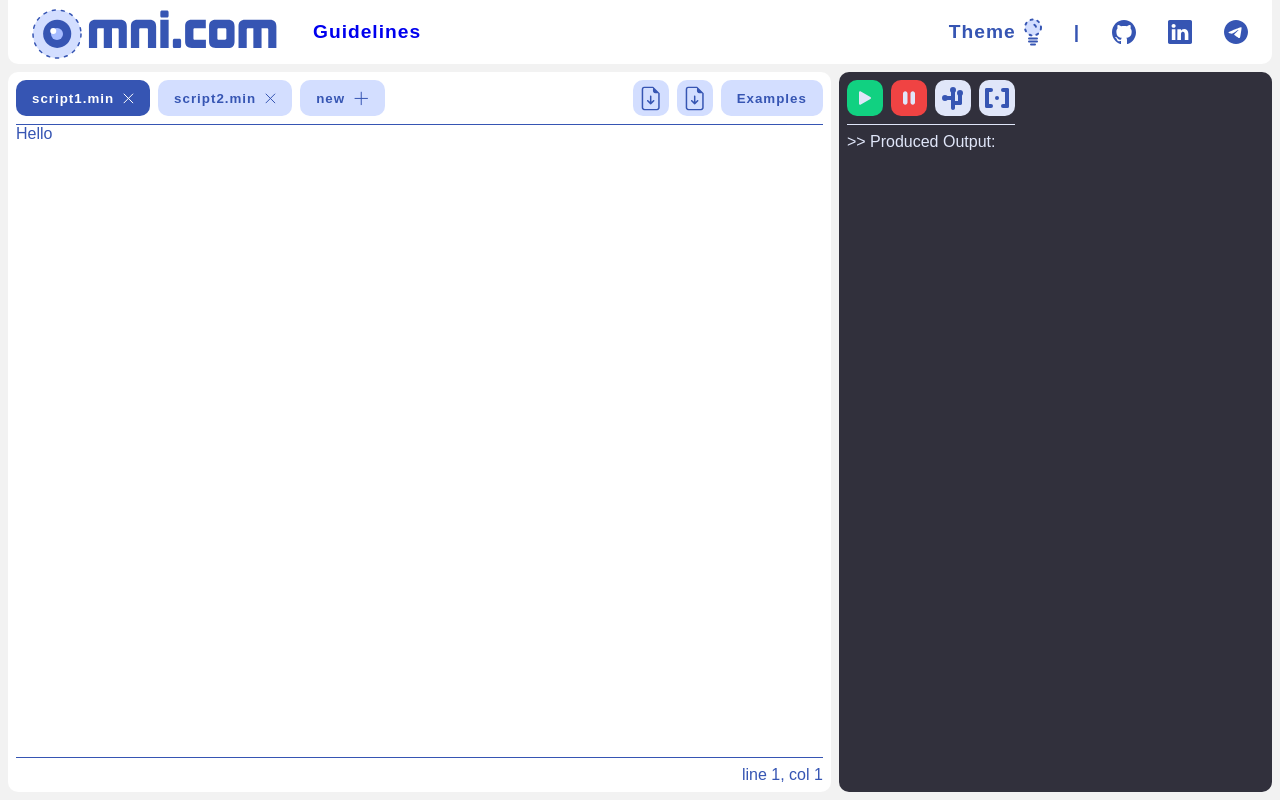
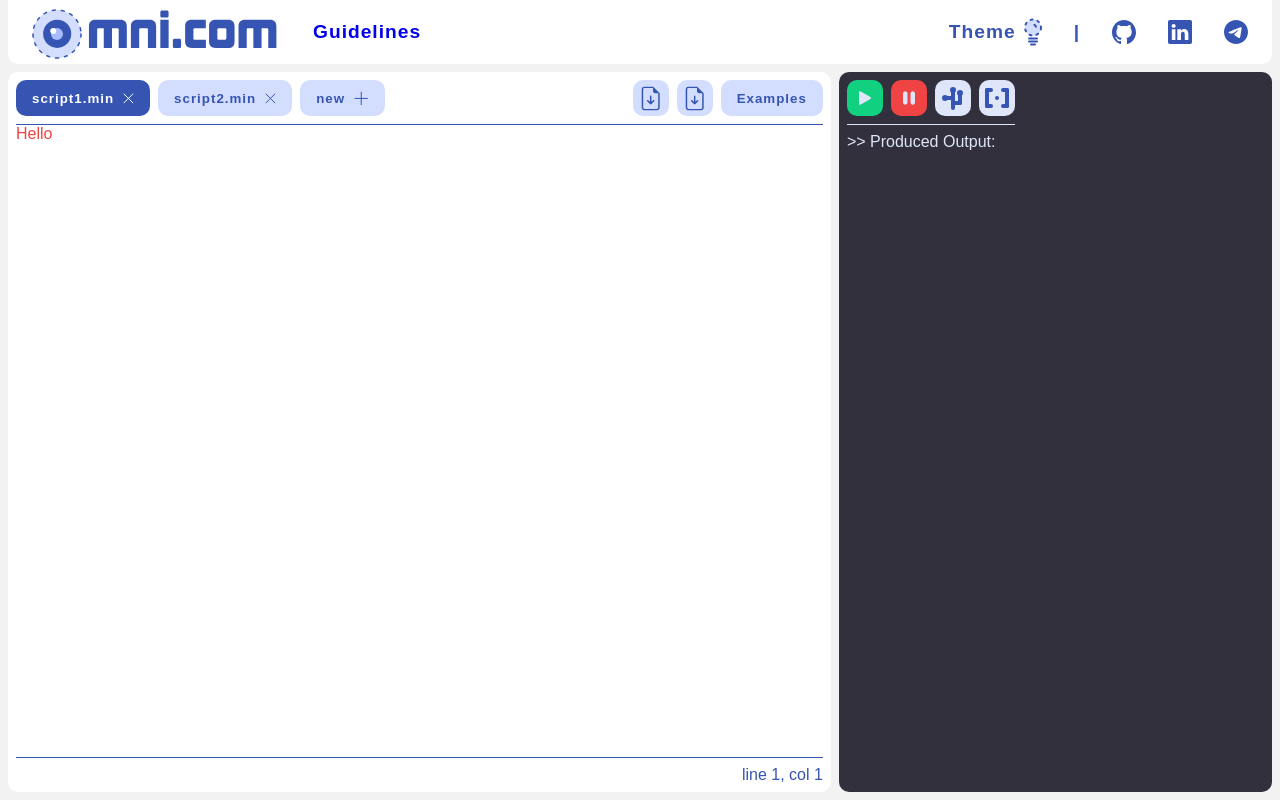
Before and after one commit to KalenskyyAlex/omni-com, a React (Create React App) app: page /sandbox in a window 1280 px wide. Built offline with nearby package versions, Linux system fonts and the light colour scheme; a web font is replaced by a local one.

Commit message:
examples opening

```diff
--- a/src/Codespace/Codespace.tsx
+++ b/src/Codespace/Codespace.tsx
@@ -3,9 +3,11 @@ import {ReactEventHandler, useEffect, useRef, useState} from "react";
 import '../index.css';
 import './Codespace.css';
 import Examples from "../Examples/Examples";
+import Linter from "../Linter/Linter";
 
 interface CodespaceProps {
     callback: Function;
+    exampleCallback: Function;
 }
 
 function Codespace(props: CodespaceProps) {
@@ -29,6 +31,24 @@ function Codespace(props: CodespaceProps) {
         currentTabContent.current = tabContents[index];
     }
 
+    useEffect(() => {
+        let example;
+        if ((example = props.exampleCallback()) !== null) {
+            let newTabIndex = tabNames.length;
+
+            let newTabContents = [...tabContents, example[0]];
+            let newTabNames = [...tabNames, [newTabIndex, example[1]]];
+
+            console.log(newTabContents);
+
+            setTabContent(newTabContents);
+            setTabNames(newTabNames);
+            setActiveTabIndex(newTabIndex);
+
+            currentTabContent.current = newTabContents[newTabIndex];
+        }
+    }, [props]);
+
     let tabGroup = document.getElementById("code-tabs-group-1");
     tabGroup?.addEventListener("wheel", (event) => {
         if (tabGroup !== null) {
@@ -46,6 +66,7 @@ function Codespace(props: CodespaceProps) {
 
         let newTabContents = [...tabContents, ""];
         let newTabNames = [...tabNames, [newTabIndex, "new.min"]];
+
         setTabContent(newTabContents);
         setTabNames(newTabNames);
 
@@ -125,7 +146,7 @@ function Codespace(props: CodespaceProps) {
                         <div className="download-icon"></div>
                     </button>
                     <button id="examples" className="text-button code-secondary-text tab-secondary"
-                        onClick={() => props.callback({examplesActive: true})}>
+                            onClick={() => props.callback({examplesActive: true})}>
                         Examples
                     </button>
                 </div>
@@ -134,7 +155,7 @@ function Codespace(props: CodespaceProps) {
             {/*TODO lint*/}
             <div id="code-input" contentEditable={true} spellCheck={true}
                  suppressContentEditableWarning={true}>
-                {currentTabContent.current}
+                <Linter content={currentTabContent.current}></Linter>
             </div>
 
             <div className="horizontal-group overline-group code-border" style={{
--- a/src/Examples/Examples.tsx
+++ b/src/Examples/Examples.tsx
@@ -152,7 +152,15 @@ function Examples(props: ExamplesProps) {
                     <div className="horizontal-group fill-container examples-group-code" style={{
                         gap: '0px'
                     }}>
-                        <div className="code-panel">
+                        <div className="code-panel" onClick={() => {
+                            props.callback(
+                                {examplesActive: false},
+                                {
+                                    isExampleSelected: true,
+                                    exampleSelected: example1,
+                                    exampleSelectedTitle: 'HelloWorld.min'
+                                })
+                        }}>
                             <div className="horizontal-group fill-container underline-group hack" style={{
                                 justifyContent: "center"
                             }}>
@@ -161,7 +169,15 @@ function Examples(props: ExamplesProps) {
                             <Linter content={example1}/>
                             <div className="code-fade"></div>
                         </div>
-                        <div className="code-panel">
+                        <div className="code-panel" onClick={() => {
+                            props.callback(
+                                {examplesActive: false},
+                                {
+                                    isExampleSelected: true,
+                                    exampleSelected: example2,
+                                    exampleSelectedTitle: 'FizzBuzz.min'
+                                })
+                        }}>
                             <div className="horizontal-group fill-container underline-group hack" style={{
                                 justifyContent: "center"
                             }}>
@@ -174,7 +190,15 @@ function Examples(props: ExamplesProps) {
                     <div className="horizontal-group fill-container examples-group-code" style={{
                         gap: '0px'
                     }}>
-                        <div className="code-panel">
+                        <div className="code-panel" onClick={() => {
+                            props.callback(
+                                {examplesActive: false},
+                                {
+                                    isExampleSelected: true,
+                                    exampleSelected: example3,
+                                    exampleSelectedTitle: 'Factorial.min'
+                                })
+                        }}>
                             <div className="horizontal-group fill-container underline-group hack" style={{
                                 justifyContent: "center"
                             }}>
@@ -183,7 +207,15 @@ function Examples(props: ExamplesProps) {
                             <Linter content={example3}/>
                             <div className="code-fade"></div>
                         </div>
-                        <div className="code-panel">
+                        <div className="code-panel" onClick={() => {
+                            props.callback(
+                                {examplesActive: false},
+                                {
+                                    isExampleSelected: true,
+                                    exampleSelected: example4,
+                                    exampleSelectedTitle: 'CounterHello.min'
+                                })
+                        }}>
                             <div className="horizontal-group fill-container underline-group hack" style={{
                                 justifyContent: "center"
                             }}>
@@ -196,7 +228,15 @@ function Examples(props: ExamplesProps) {
                     <div className="horizontal-group fill-container examples-group-code" style={{
                         gap: '0px'
                     }}>
-                        <div className="code-panel">
+                        <div className="code-panel" onClick={() => {
+                            props.callback(
+                                {examplesActive: false},
+                                {
+                                    isExampleSelected: true,
+                                    exampleSelected: example5,
+                                    exampleSelectedTitle: 'SayHi.min'
+                                })
+                        }}>
                             <div className="horizontal-group fill-container underline-group hack" style={{
                                 justifyContent: "center"
                             }}>
@@ -205,7 +245,15 @@ function Examples(props: ExamplesProps) {
                             <Linter content={example5}/>
                             <div className="code-fade"></div>
                         </div>
-                        <div className="code-panel">
+                        <div className="code-panel" onClick={() => {
+                            props.callback(
+                                {examplesActive: false},
+                                {
+                                    isExampleSelected: true,
+                                    exampleSelected: example6,
+                                    exampleSelectedTitle: 'Math.min'
+                                })
+                        }}>
                             <div className="horizontal-group fill-container underline-group hack" style={{
                                 justifyContent: "center"
                             }}>
@@ -216,7 +264,7 @@ function Examples(props: ExamplesProps) {
                         </div>
                     </div>
                 </div>
-                <div className="examples-close" onClick={() => props.callback({examplesActive: false})}></div>
+                <div className="examples-close" onClick={() => props.callback({examplesActive: false}, null)}></div>
             </div>
         </div>
     );
--- a/src/Sandbox/Sandbox.tsx
+++ b/src/Sandbox/Sandbox.tsx
@@ -15,6 +15,12 @@ interface codespaceData {
     examplesActive: boolean;
 }
 
+interface examplesData {
+    isExampleSelected: boolean;
+    exampleSelected: string;
+    exampleSelectedTitle: string;
+}
+
 function Sandbox() {
     /*Theme storing TODO*/
     const [theme, setTheme] = useState("light");
@@ -22,13 +28,23 @@ function Sandbox() {
     let currentLogo = useRef(logoLight);
 
     const [codespaceData, setCodespaceData] = useState({examplesActive: false});
+    const [examplesData, setExamplesData] = useState({isExampleSelected: false, exampleSelected: '', exampleSelectedTitle: ''});
 
     const codespaceCallback = (newData: codespaceData) => {
         setCodespaceData(newData);
     }
 
-    const examplesCallback = (newData: codespaceData) => {
-        setCodespaceData(newData);
+    const isExampleSelected = () => {
+        if (!examplesData.isExampleSelected) return null;
+
+        setExamplesData({isExampleSelected: false, exampleSelected: examplesData.exampleSelected, exampleSelectedTitle: examplesData.exampleSelectedTitle});
+
+        return [examplesData.exampleSelected, examplesData.exampleSelectedTitle];
+    }
+
+    const examplesCallback = (status: codespaceData, example: examplesData) => {
+        setCodespaceData(status);
+        setExamplesData(example);
     }
 
     useEffect(() => {
@@ -82,7 +98,7 @@ function Sandbox() {
                 </div>
             </nav>
             <div className="editor-container">
-                <Codespace callback={codespaceCallback}/>
+                <Codespace exampleCallback={isExampleSelected} callback={codespaceCallback}/>
                 <Terminal/>
             </div>
         </div>
```
